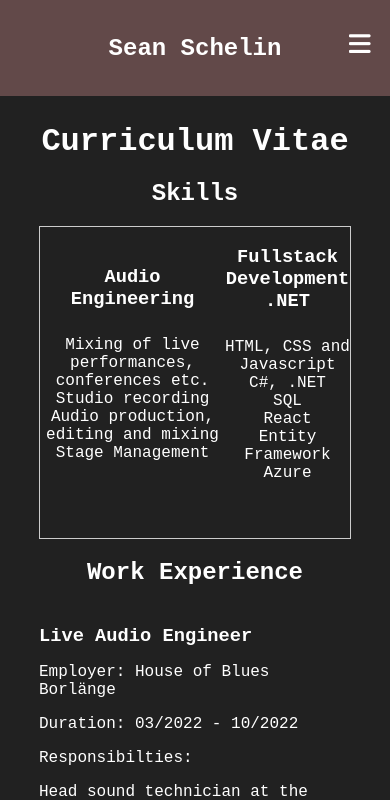
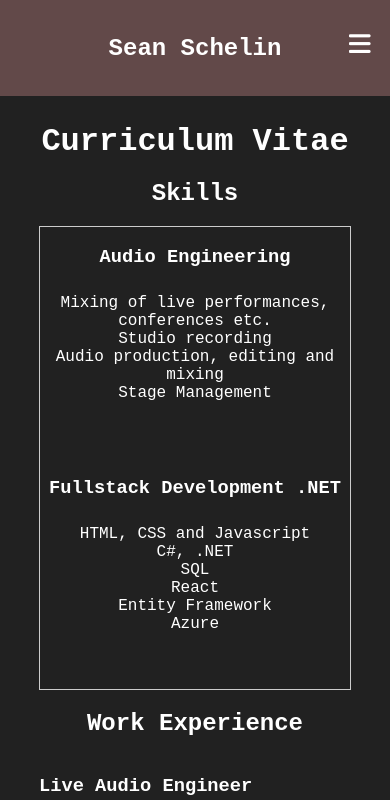
Before and after one commit to seanie1995/React-CV, a React (Vite) app: page /lab2/experience in a window 390 px wide. Shown: the top 800 px of the page. Built offline with nearby package versions, Linux system fonts and the light colour scheme; a web font is replaced by a local one.

Commit message:
Changed a small thing for mobile mode

```diff
--- a/src/index.css
+++ b/src/index.css
@@ -220,4 +220,10 @@ main {
     width: 80%;
     padding-bottom: 1rem;
   }
+
+  .skills-container {
+    display: flex;
+    flex-direction: column;
+
+  }
 }
```
